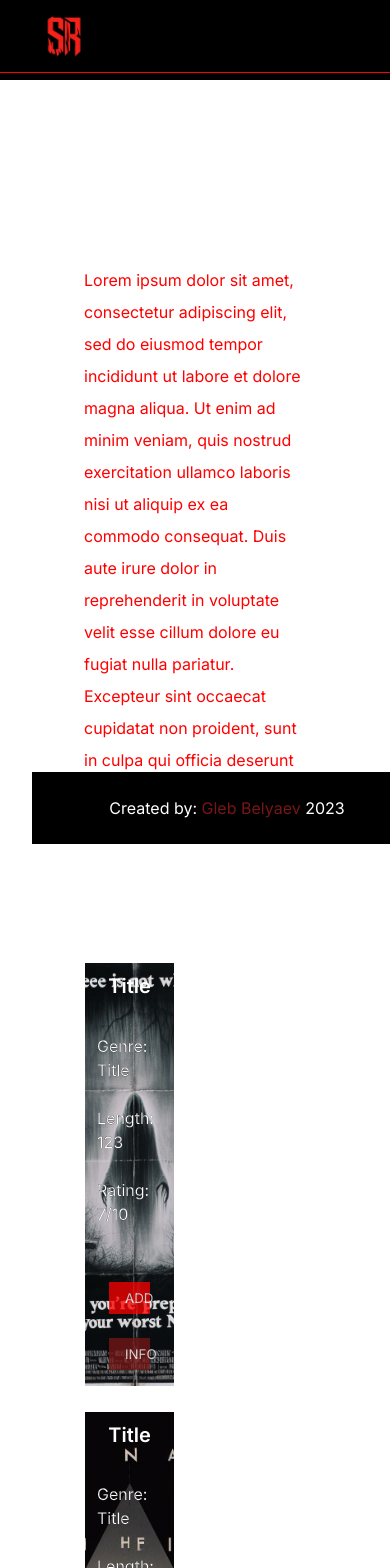
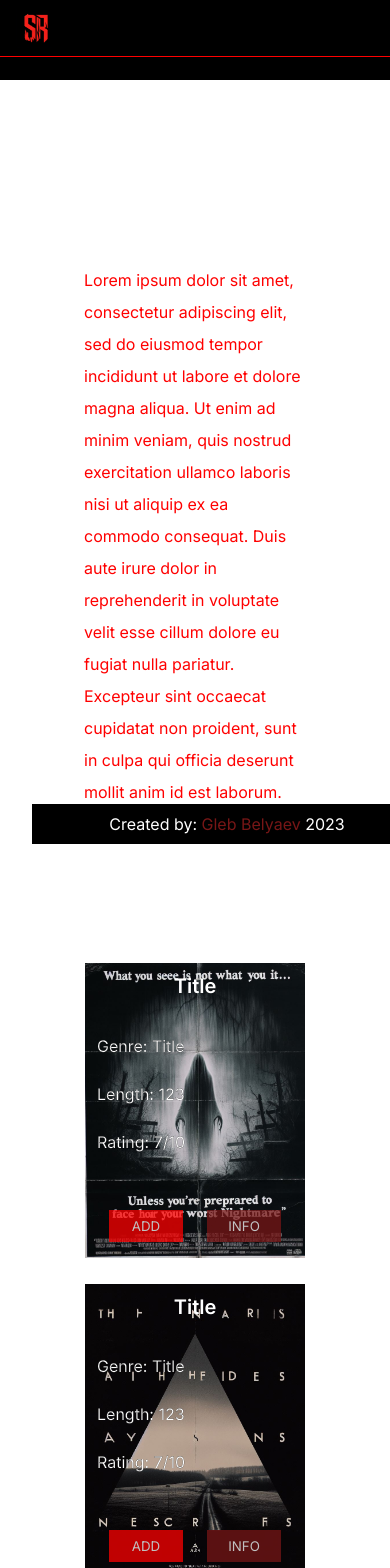
Before and after one commit to Glebeserker/spooptober_roulette, a Vue app in the folder spooptober_front/: page / in a window 390 px wide. Shown: the top 1568 px of the page. Built offline with nearby package versions, Linux system fonts and the light colour scheme.

Commit message:
Minor style changes

```diff
--- a/spooptober_front/src/assets/scss/styles.scss
+++ b/spooptober_front/src/assets/scss/styles.scss
@@ -48,7 +48,7 @@ $navbar-item-active-background-color: $second;
         position: fixed;
         bottom: 0;
         width: 100%;
-        padding: 1.5rem;
+        padding: .5rem;
     }
 }
 
--- a/spooptober_front/src/components/boxes/MovieBox.vue
+++ b/spooptober_front/src/components/boxes/MovieBox.vue
@@ -5,10 +5,12 @@ const props = defineProps(['movieData'])
 </script>
 
 <template>
-    <div class="column is-3 is-6-mobile movieBoxWrap" >
-        <div :style="{ background: 'url(' + movieData.img + ') lightgray 50% / cover no-repeat' }" class="parent">
-        <h3 class="title is-5 has-text-centered has-text-white pt-3 pb-3">{{ movieData.Name }}</h3>
-        <div class="columns is-multiline">
+    <div class="column is-3 movieBoxWrap" >
+        <div :style="{ background: 'url(' + movieData.img + ') lightgray 50% / cover no-repeat' }" class="boxParent">
+        <div class="columns is-multiline boxChild">
+            <div class="column is-12">
+                <h3 class="title is-5 has-text-centered has-text-white pt-3 pb-3">{{ movieData.Name }}</h3>
+            </div>
             <div class="column is-12 movieBoxInfo">
                 <p>
                     Genre: {{ movieData.Name }}
@@ -20,12 +22,12 @@ const props = defineProps(['movieData'])
                     Rating: {{ movieData.Rating }}/10
                 </p>
             </div>
-            <div class="column is-12">
-                <div class="columns buttonWrap mt-1 mb-1 mr-3 ml-3">
-                    <div class="column is-6">
+            <div class="column is-12 ">
+                <div class="columns buttonWrap mt-1 mb-1 mr-3 ml-3 is-flex-mobile">
+                    <div class="column is-6 is-6-mobile">
                         <button class="has-background-danger has-text-white">ADD</button>
                     </div>
-                    <div class="column is-6">
+                    <div class="column is-6 is-6-mobile">
                         <button class="has-background-info has-text-white">INFO</button>
                     </div>
                 </div>
@@ -38,9 +40,12 @@ const props = defineProps(['movieData'])
 
 <style scoped lang="scss">
 .movieBoxWrap{
-    backdrop-filter: blur(0.75px);
-    .parent{
+    .boxParent{
         border: 1px solid white;
+
+        .boxChild{
+            backdrop-filter: blur(0.75px);
+        }
 
 
     }
@@ -54,9 +59,11 @@ const props = defineProps(['movieData'])
             padding: .5rem 1rem;
             cursor: pointer;
             opacity: 0.75;
+            transition: 0.5s;
 
             &:hover{
                 opacity: 1;
+                transition: 0.5s;
             }
         }
     }
@@ -64,7 +71,7 @@ const props = defineProps(['movieData'])
 
 .movieBoxInfo{
     padding-left: 1.5rem;
-    font-weight: 700;
+    font-weight: 800;
     -webkit-text-stroke: 0.2px black;
     margin-bottom: 1rem;
 }
--- a/spooptober_front/src/components/home_components/Intro.vue
+++ b/spooptober_front/src/components/home_components/Intro.vue
@@ -5,7 +5,7 @@
 <template>
     <div class="columns is-multiline" id="homeIntroWrap">
         <div class="column is-12 mt-2 mb-6">
-            <h1 class="title is-3 has-text-centered has-text-white">SPOOKTOBER ROULETTE</h1>
+            <h1 class="title is-3 is-spaced has-text-centered has-text-white">SPOOKTOBER ROULETTE</h1>
         </div>
         <div class="column is-1 is-hidden-mobile"></div>
         <div class="column is-5 is-5-desktop is-12-mobile has-text-danger is-10-tablet" id="introPara">
--- a/spooptober_front/src/components/home_components/TopMovies.vue
+++ b/spooptober_front/src/components/home_components/TopMovies.vue
@@ -60,7 +60,7 @@ const dummy_top_movie = {
 <div class="columns" id="HomeMoviesWrap">
     <div class="column is-1 is-hidden-mobile"></div>
     <div class="column is-10 has-text-white" id="HomeChild">
-        <h2 class="title is-4 has-text-centered has-text-white mb-7" id="MoviesWrapHeader">
+        <h2 class="title is-4 is-5-mobile has-text-centered has-text-white mb-7" id="MoviesWrapHeader">
             TOP HORROR MOVIES
         </h2>
         <div class="columns is-multiline is-variable is-5 mt-2" id="HomeBoxesWrap">
--- a/spooptober_front/src/components/sitewide/Header.vue
+++ b/spooptober_front/src/components/sitewide/Header.vue
@@ -6,7 +6,7 @@
     <nav class="navbar is-fixed-top has-background-primary" id="navWrapper" role="navigation" aria-label="main navigation">
         <div class="navbar-brand">
             <RouterLink to="/" class="navbar-item is-96x96">
-                <img src="@/assets/imgs/Logo.jpg">
+                <img src="@/assets/imgs/Logo.jpg" alt="Spooktober Rouletter Logo">
             </RouterLink>
         </div>
         <div class="navbar-menu">
@@ -39,6 +39,15 @@ nav{
 .navbar-brand{
     .navbar-item{
         margin-left: 1.5rem;
+
+        @media(max-width: 800px){
+            margin-left: .25rem;
+        }
+        img{
+            @media(max-width: 800px){
+                max-height: 2.5rem;
+            }
+        }
     }
 }
 
```
